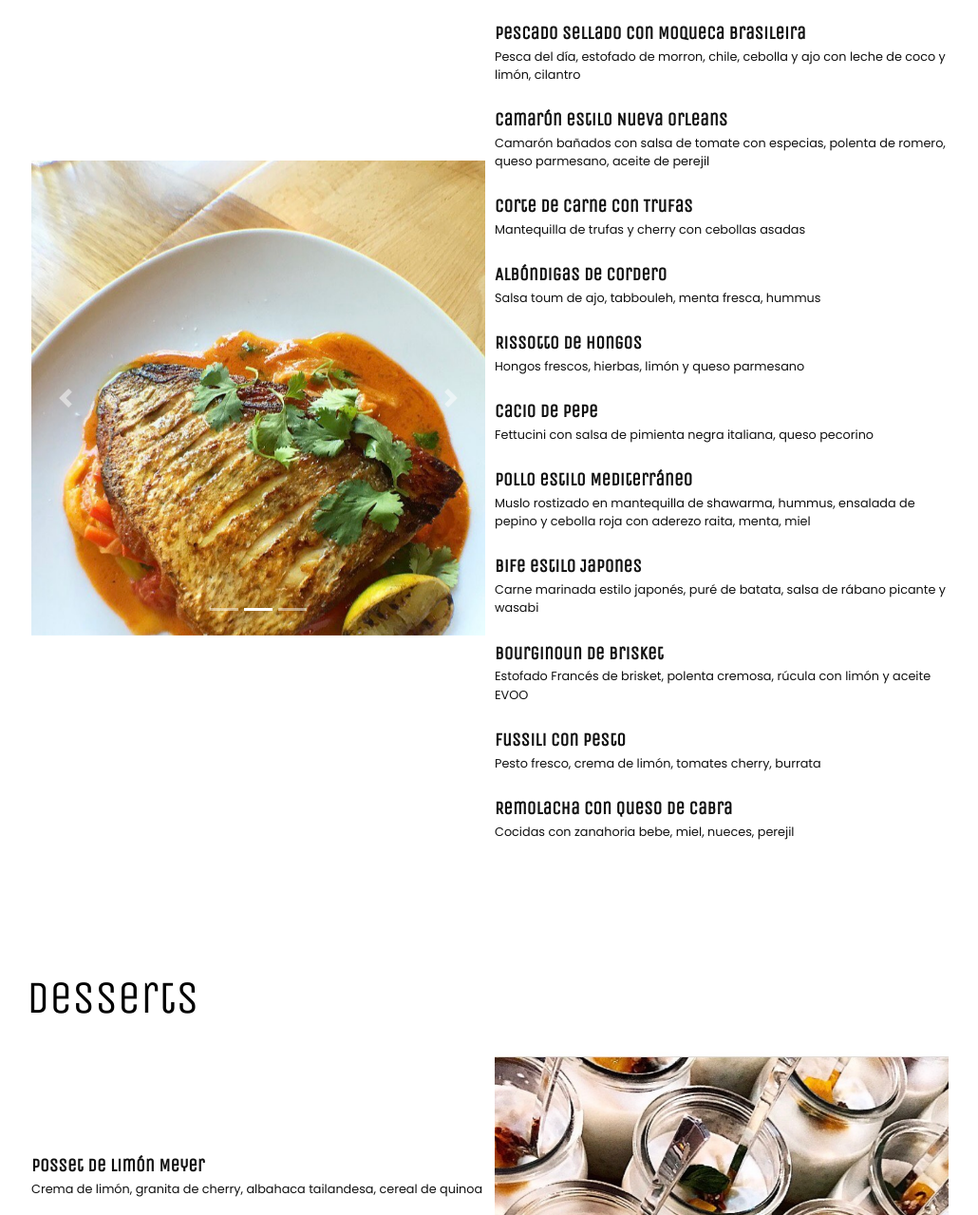
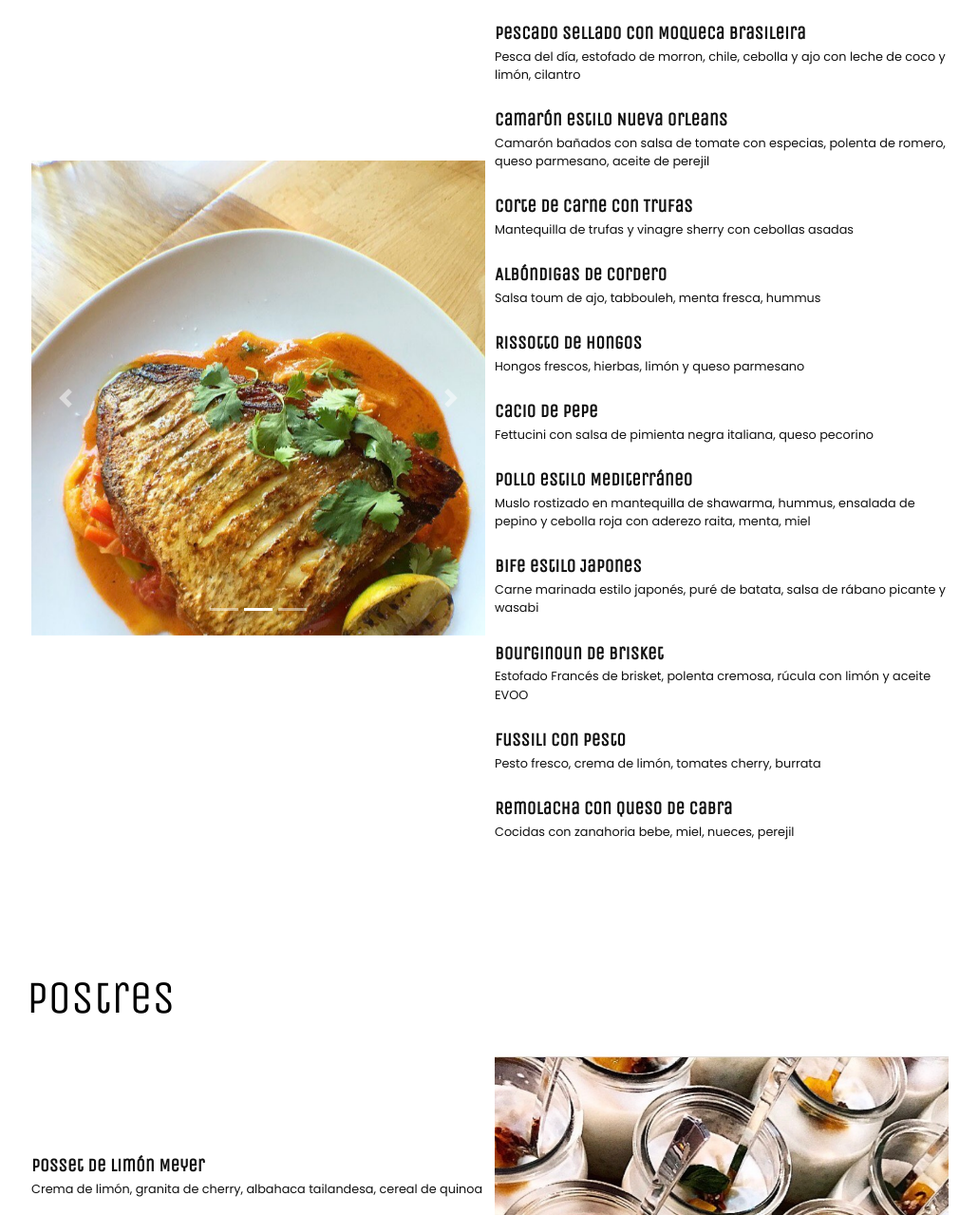
Before and after one commit to reneloperena/ticiana, a website: page index.html in a window 1280 px wide. Shown: the part 2866-4145 px from the top of the page at 95% size, without its empty margins (124-1154 px from the left). Drawn offline with nearby package versions, Linux system fonts and the light colour scheme.

Commit message:
Fix menu descriptions

```diff
--- a/index.html
+++ b/index.html
@@ -76,7 +76,7 @@
         <div class="menu-list col col-md-6 col-lg-6">
           <div class='menu-item'>
             <p class='title'>Ensalada de temporada</p>
-            <p class='description'>Lechugas verdes, remolacha, rábanos, vinagreta de cherry, burrata y fruta de temporada</p>
+            <p class='description'>Lechugas verdes, remolacha, rábanos, vinagreta sherry, burrata y fruta de temporada</p>
           </div>
           <div class='menu-item'>
             <p class='title'>Tabbouleh</p>
@@ -171,7 +171,7 @@
           </div>
           <div class='menu-item'>
             <p class='title'>Corte de Carne con Trufas</p>
-            <p class='description'>Mantequilla de trufas y cherry con cebollas asadas</p>
+            <p class='description'>Mantequilla de trufas y vinagre sherry con cebollas asadas</p>
           </div>
           <div class='menu-item'>
             <p class='title'>Albóndigas de Cordero</p>
@@ -241,7 +241,7 @@
   </section>
   <section id="ln-desserts">
     <div class="menu-section">
-      <h2>Desserts</h2>
+      <h2>Postres</h2>
       <div class="menu-row row">
         <div class="menu-list col col-md-6 col-lg-6">
           <div class='menu-item'>
```
